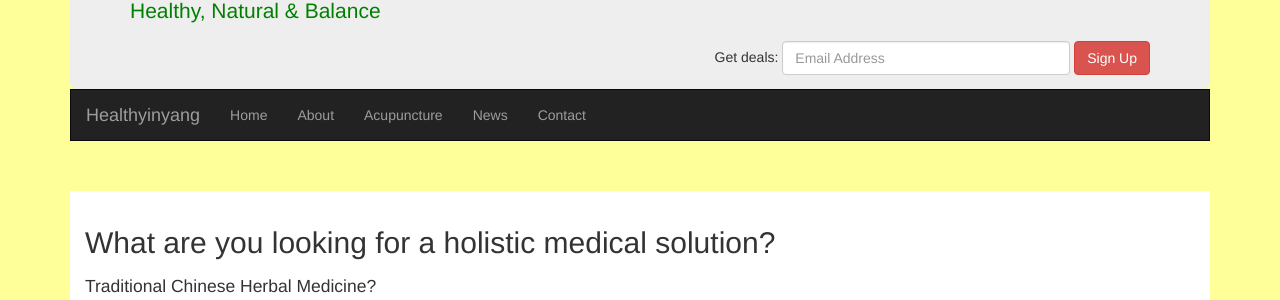
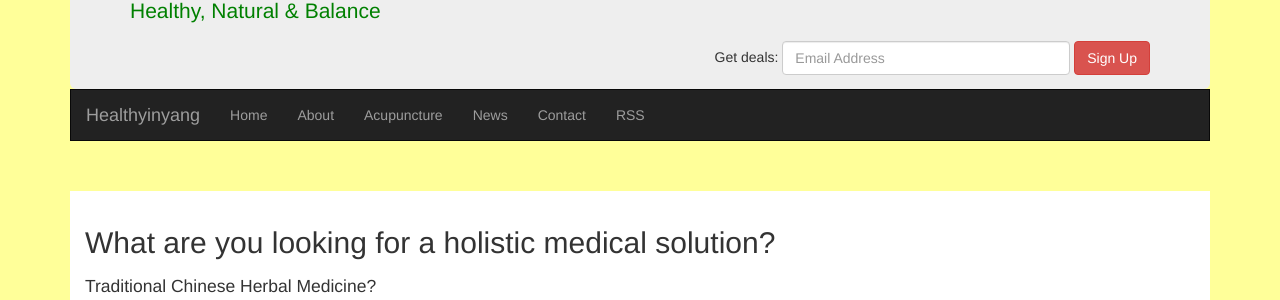
Before and after one commit to HongfengCai/khacupuncture, a Jekyll site: the page built from index.html, in a window 1280 px wide. Shown: the part 202-502 px from the top of the page. Built offline with Jekyll 4.4.1, drawn with Linux system fonts in a browser that asks for light colours.

Commit message:
add feed.xml

```diff
--- a/_includes/nav.html
+++ b/_includes/nav.html
@@ -12,6 +12,7 @@
                 <li><a href="{{ site.baseurl }}/acupuncture.html">Acupuncture</a></li>
                 <li><a href="{{ site.baseurl }}/news.html">News</a></li>
                 <li><a href="{{ site.baseurl }}/contact.html">Contact</a></li>
+                <li><a href="{{ site.baseurl }}/feed.xml">RSS</a></li>
             </ul>
         </div>
     </div>
```
